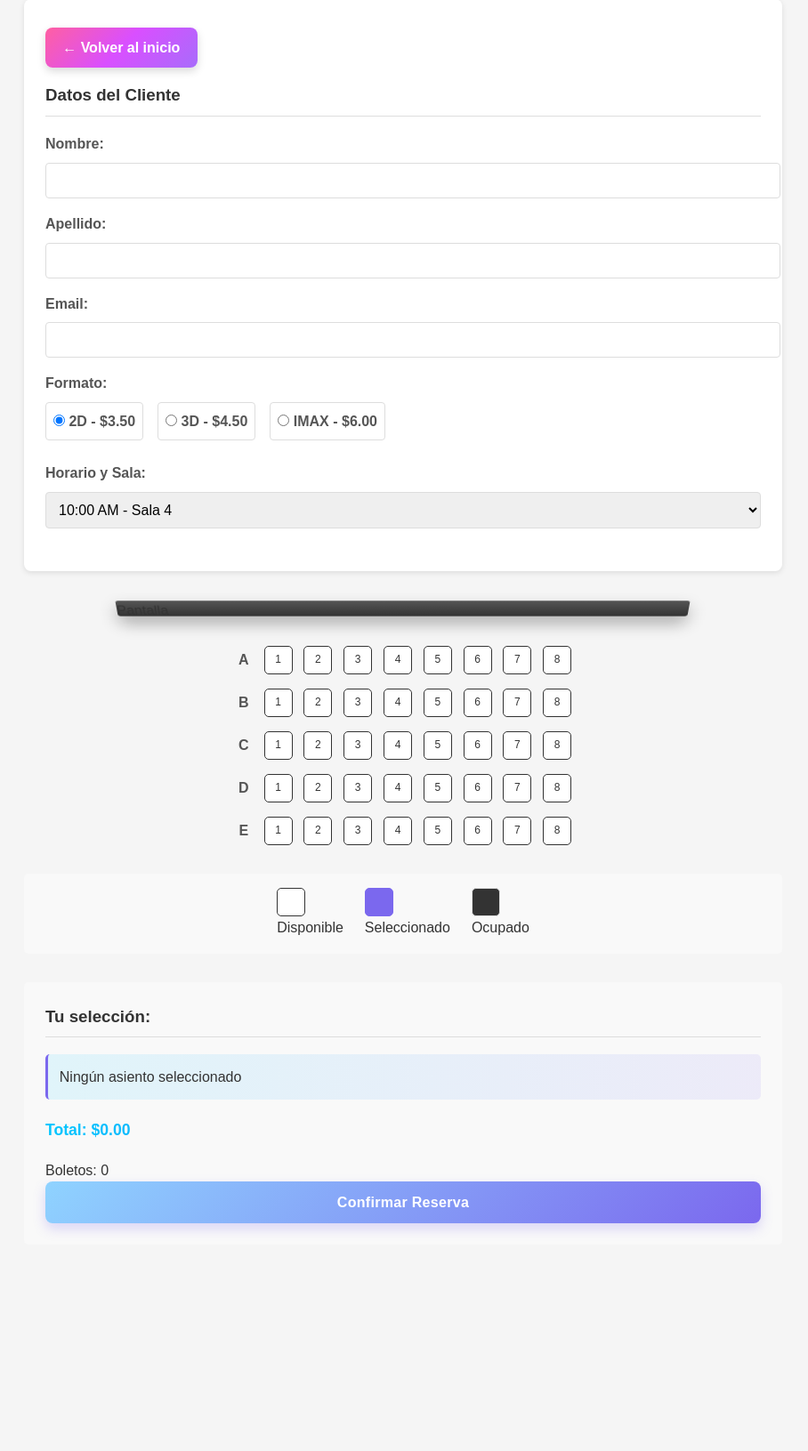
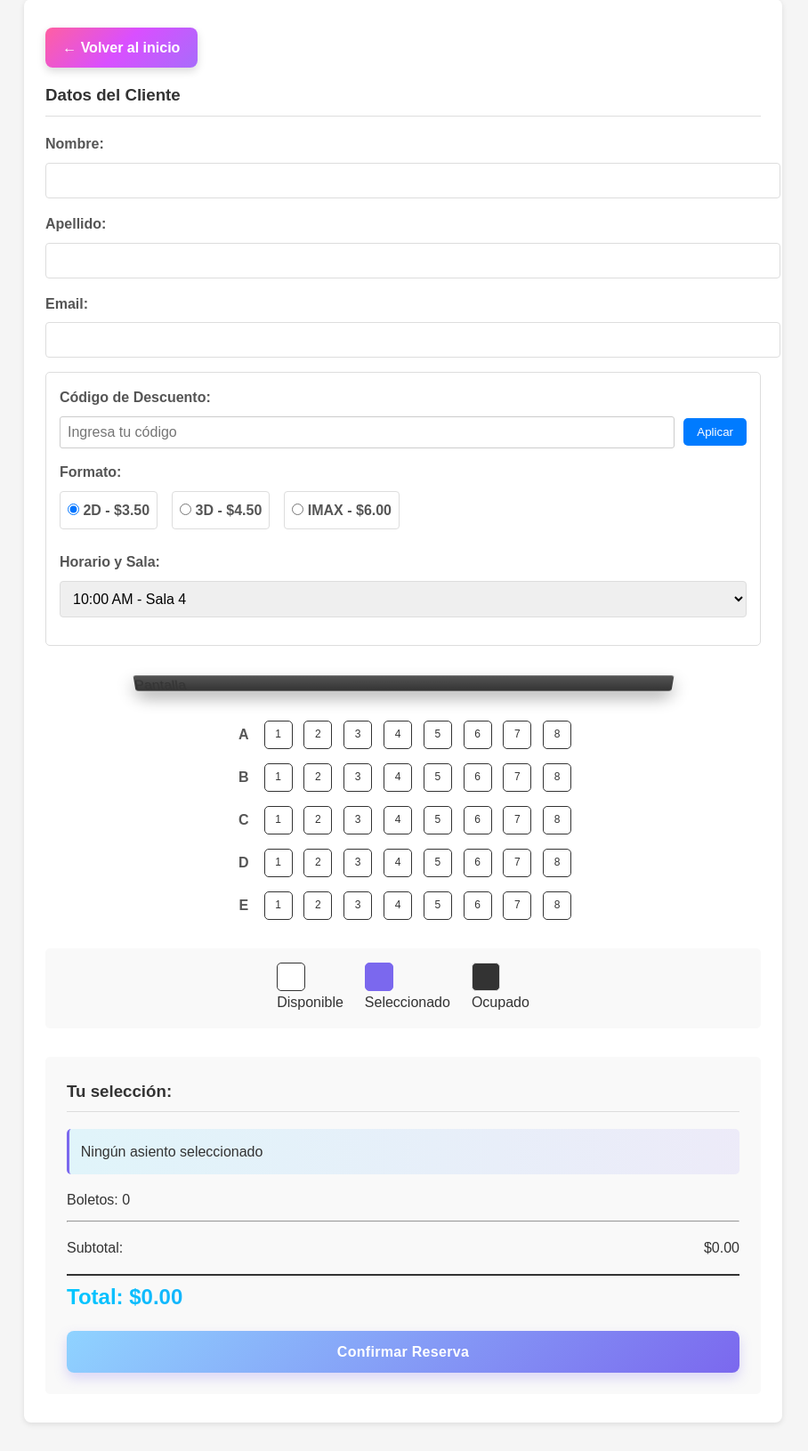
Before and after one commit to Yhoel97/DSI2-2025, a Django app: page /asientos/13/ in a window 1280 px wide. Shown: the part 557-2188 px from the top of the page at 89% size, without its empty margins (187-1095 px from the left). Before the commit the page ends 1939 px from the top, so only its background shows below. Run offline with Django 5.2, Linux system fonts and the light colour scheme; data comes from the database, SQL or seed files in the repository.

Commit message:
Aplicacacion del cupon de lado del cliente

```diff
--- a/myapp/templates/asientos.html
+++ b/myapp/templates/asientos.html
@@ -48,6 +48,23 @@
                     <label for="email">Email:</label>
                     <input type="email" id="email" name="email" required>
                 </div>
+                <div class="form-group cupon-section" style="margin-bottom: 20px; border: 1px solid #ddd; padding: 15px; border-radius: 5px;">
+    <label for="codigo_cupon" style="font-weight: bold;">Código de Descuento:</label>
+    <div style="display: flex; gap: 10px; align-items: center;">
+        <input type="text" id="codigo_cupon" placeholder="Ingresa tu código" style="flex-grow: 1; padding: 8px; border: 1px solid #ccc; border-radius: 3px;">
+        <button type="button" id="btn-aplicar-cupon" class="btn-apply" style="padding: 8px 15px; background-color: #007bff; color: white; border: none; border-radius: 5px; cursor: pointer;">
+            Aplicar
+        </button>
+    </div>
+
+    <p id="cupon-message" style="margin-top: 5px; font-weight: bold; font-size: 0.9em;">
+        {% if mensaje_cupon %}
+            <script>document.getElementById('cupon-message').style.color = 'green';</script>
+        {% endif %}
+        {{ mensaje_cupon }}
+    </p>
+
+    <input type="hidden" id="descuento_porcentaje_actual" value="{{ descuento_porcentaje|default:0 }}">
 
                 <!-- Formato -->
                 <div class="form-group">
@@ -107,10 +124,20 @@
         <div class="selection-summary">
            <h3>Tu selección:</h3>
 <div class="selected-seats" id="selected-seats">Ningún asiento seleccionado</div>
-            <div class="total-price" id="total-price">Total: $0</div>
 <div class="ticket-counter" id="ticket-counter">
     <span>Boletos:</span>
     <span id="ticket-count">0</span>
+</div>
+
+<hr style="margin: 10px 0;">
+<div class="price-details" style="font-size: 1em;">
+    <p style="display: flex; justify-content: space-between;">Subtotal: <span id="subtotal-display">$0.00</span></p>
+    <p id="discount-row" style="color: green; display: flex; justify-content: space-between;">
+        Descuento (<span id="discount-percent-display">0</span>%): <span id="discount-amount-display">-$0.00</span>
+    </p>
+</div>
+<div class="total-price" id="total-price" style="font-size: 1.5em; font-weight: bold; margin-top: 10px; border-top: 2px solid #333; padding-top: 5px;">
+    Total: $0.00
 </div>
 <button type="submit" form="reserva-form" class="btn-confirm">Confirmar Reserva</button>
         </div>
@@ -119,6 +146,7 @@
     <script>
         let selectedSeats = [];
         const precioBase = 3.50;
+        let descuentoPorcentaje = parseFloat(document.getElementById('descuento_porcentaje_actual').value) || 0;
         const STORAGE_KEY = 'formData_{{ pelicula.id }}';
         const SCROLL_KEY = 'scrollPos_{{ pelicula.id }}';
         const limpiarForm = {{ limpiar_form|yesno:"true,false" }};
@@ -126,8 +154,14 @@
         function updateSummary() {
             const selectedSeatsElement = document.getElementById('selected-seats');
             const ticketCountElement = document.getElementById('ticket-count');
+            const asientosInput = document.getElementById('asientos');
+
+
+            const subtotalDisplay = document.getElementById('subtotal-display');
+            const discountPercentDisplay = document.getElementById('discount-percent-display');
+            const discountAmountDisplay = document.getElementById('discount-amount-display');
+            const discountRow = document.getElementById('discount-row');
             const totalPriceElement = document.getElementById('total-price');
-            const asientosInput = document.getElementById('asientos');
 
             selectedSeatsElement.textContent = selectedSeats.length > 0 ? selectedSeats.join(', ') : 'Ningún asiento seleccionado';
             ticketCountElement.textContent = selectedSeats.length;
@@ -137,7 +171,23 @@
             if (formatoSeleccionado === '3D') precioPorBoleto = 4.50;
             if (formatoSeleccionado === 'IMAX') precioPorBoleto = 6.00;
 
-            totalPriceElement.textContent = `Total: $${(selectedSeats.length * precioPorBoleto).toFixed(2)}`;
+            // Calculo Subtotal
+            let subtotal = selectedSeats.length * precioPorBoleto;
+
+            // Calculo Descuento
+            let montoDescuento = subtotal * (descuentoPorcentaje / 100);
+
+            // Calculo Total Final
+            let totalFinal = subtotal - montoDescuento;
+
+            //Actualizar
+            subtotalDisplay.textContent = `$${subtotal.toFixed(2)}`;
+            discountPercentDisplay.textContent = descuentoPorcentaje.toFixed(0);
+            discountAmountDisplay.textContent = `-$${montoDescuento.toFixed(2)}`;
+            totalPriceElement.textContent = `Total: $${totalFinal.toFixed(2)}`;
+
+            // Ocultar la fila de descuento si no hay descuento
+            discountRow.style.display = descuentoPorcentaje > 0 ? 'flex' : 'none';
              asientosInput.value = selectedSeats.join(',');
         }
 
@@ -199,6 +249,58 @@
         });
 
         updateSummary();
+
+
+document.getElementById('btn-aplicar-cupon').addEventListener('click', async () => {
+    const codigo = document.getElementById('codigo_cupon').value;
+    const cuponMessageElement = document.getElementById('cupon-message');
+
+    if (codigo.length === 0) {
+        cuponMessageElement.textContent = "Ingresa un código.";
+        cuponMessageElement.style.color = 'orange';
+        return;
+    }
+
+    const csrfToken = document.querySelector('[name=csrfmiddlewaretoken]').value;
+
+    try {
+        const response = await fetch('{% url "aplicar_descuento_ajax" %}', {
+            method: 'POST',
+            headers: {
+                'Content-Type': 'application/x-www-form-urlencoded',
+                'X-CSRFToken': csrfToken
+            },
+            body: `codigo=${codigo}`
+        });
+
+        const data = await response.json();
+
+        cuponMessageElement.textContent = data.mensaje;
+
+        if (data.success) {
+
+            descuentoPorcentaje = data.descuento_porcentaje;
+            cuponMessageElement.style.color = 'green';
+
+            // Sirve para borrar la caja de texto si el cupon existe
+           // document.getElementById('codigo_cupon').value = '';
+
+        } else {
+            // Si falla, el descuento es cero
+            descuentoPorcentaje = 0;
+            cuponMessageElement.style.color = 'red';
+
+        }
+
+        updateSummary();
+
+    } catch (error) {
+        cuponMessageElement.textContent = 'Error de conexión con el servidor.';
+        cuponMessageElement.style.color = 'red';
+        descuentoPorcentaje = 0;
+        updateSummary();
+    }
+});
     </script>
 </body>
 </html>
```
Lines whose indentation alone changed are shown as unchanged.
